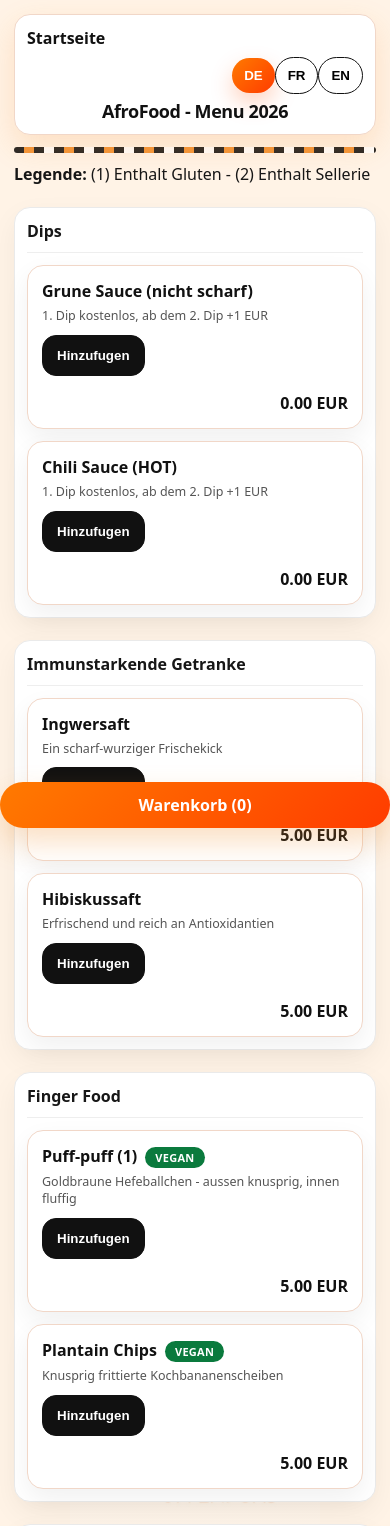
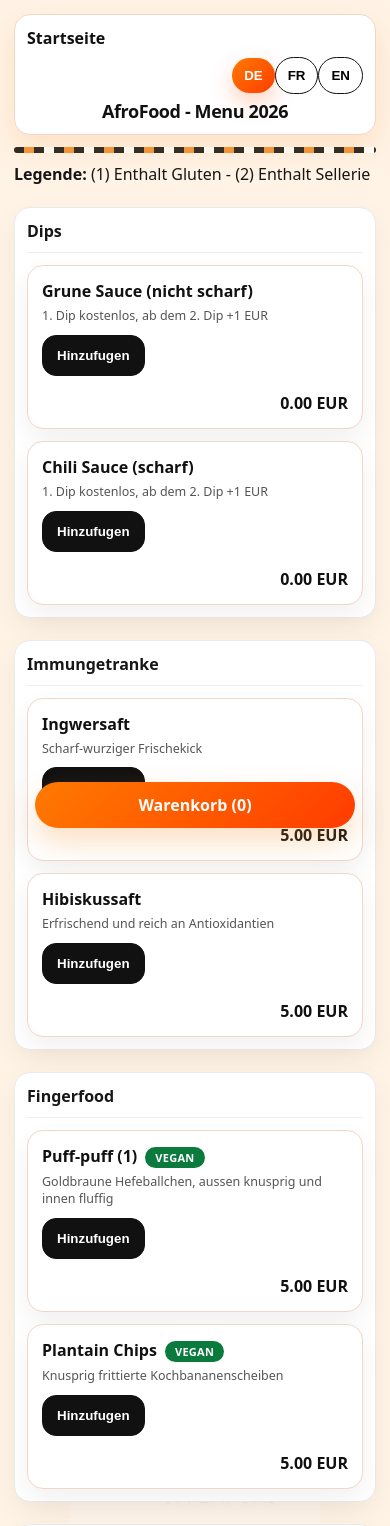
Before and after one commit to fossodjateng-gif/afrofood-app, a Next.js app: page /menu in a window 390 px wide. Shown: the top 1526 px of the page. Built offline with nearby package versions, Linux system fonts and the light colour scheme.

Commit message:
ui: align cart design with menu and shorten mobile cart bar

```diff
--- a/src/app/globals.css
+++ b/src/app/globals.css
@@ -201,7 +201,7 @@ a {
 }
 
   .af-mobile-cartbtn {
-    width: 100%;
+    width: min(320px, 100%);
     padding: 14px;
     border-radius: 999px;
     background: linear-gradient(135deg, #ff7a00, #ff3c00);
@@ -223,6 +223,9 @@ a {
 }
 
 .af-mobile-cartbtn {
+  width: auto;
+  min-width: 220px;
+  max-width: calc(100vw - 32px);
   background: linear-gradient(135deg, #ff7a00, #ff3c00);
   color: white;
   padding: 14px 22px;
--- a/src/app/menu/page.tsx
+++ b/src/app/menu/page.tsx
@@ -145,7 +145,7 @@ const UI = {
     alignItems: "center",
     justifyContent: "center",
     gap: 8,
-    width: "100%",
+    width: "min(320px, 100%)",
     padding: "12px 16px",
     borderRadius: 999,
     border: "none",
@@ -157,115 +157,213 @@ const UI = {
   } as React.CSSProperties,
 };
 
+type LocalizedText = Record<Lang, string>;
+
 type MenuItem = {
-  id?: string;
-  name: string;
+  id: string;
+  name: LocalizedText;
   price: number;
-  desc?: string;
-  tags?: string[];
+  desc?: LocalizedText;
+  tags?: Array<"VEGAN" | "CHICKEN">;
 };
 
 type Section = {
-  title: string;
+  id: string;
+  title: LocalizedText;
   items: MenuItem[];
 };
 
 const sections: Section[] = [
   {
-    title: "Dips",
+    id: "dips",
+    title: { de: "Dips", fr: "Dips", en: "Dips" },
     items: [
       {
         id: "dip-green",
-        name: "Grune Sauce (nicht scharf)",
+        name: {
+          de: "Grune Sauce (nicht scharf)",
+          fr: "Sauce verte (douce)",
+          en: "Green sauce (mild)",
+        },
         price: 0,
-        desc: "1. Dip kostenlos, ab dem 2. Dip +1 EUR",
+        desc: {
+          de: "1. Dip kostenlos, ab dem 2. Dip +1 EUR",
+          fr: "1er dip gratuit, a partir du 2e dip +1 EUR",
+          en: "1st dip free, from the 2nd dip +1 EUR",
+        },
       },
       {
         id: "dip-chili",
-        name: "Chili Sauce (HOT)",
+        name: {
+          de: "Chili Sauce (scharf)",
+          fr: "Sauce chili (piquante)",
+          en: "Chili sauce (hot)",
+        },
         price: 0,
-        desc: "1. Dip kostenlos, ab dem 2. Dip +1 EUR",
+        desc: {
+          de: "1. Dip kostenlos, ab dem 2. Dip +1 EUR",
+          fr: "1er dip gratuit, a partir du 2e dip +1 EUR",
+          en: "1st dip free, from the 2nd dip +1 EUR",
+        },
       },
     ],
   },
   {
-    title: "Immunstarkende Getranke",
+    id: "drinks",
+    title: { de: "Immungetranke", fr: "Boissons bien-etre", en: "Wellness drinks" },
     items: [
-      { name: "Ingwersaft", price: 5, desc: "Ein scharf-wurziger Frischekick" },
       {
-        name: "Hibiskussaft",
+        id: "ingwersaft",
+        name: { de: "Ingwersaft", fr: "Jus de gingembre", en: "Ginger juice" },
         price: 5,
-        desc: "Erfrischend und reich an Antioxidantien",
+        desc: {
+          de: "Scharf-wurziger Frischekick",
+          fr: "Boisson vive et epicee au gingembre",
+          en: "Fresh and spicy ginger boost",
+        },
+      },
+      {
+        id: "hibiskussaft",
+        name: { de: "Hibiskussaft", fr: "Jus d'hibiscus", en: "Hibiscus juice" },
+        price: 5,
+        desc: {
+          de: "Erfrischend und reich an Antioxidantien",
+          fr: "Rafraichissant et riche en antioxydants",
+          en: "Refreshing and rich in antioxidants",
+        },
       },
     ],
   },
   {
-    title: "Finger Food",
+    id: "finger-food",
+    title: { de: "Fingerfood", fr: "Finger food", en: "Finger food" },
     items: [
       {
-        name: "Puff-puff (1)",
+        id: "puff-puff-1",
+        name: { de: "Puff-puff (1)", fr: "Puff-puff (1)", en: "Puff-puff (1)" },
         price: 5,
-        desc: "Goldbraune Hefeballchen - aussen knusprig, innen fluffig",
+        desc: {
+          de: "Goldbraune Hefeballchen, aussen knusprig und innen fluffig",
+          fr: "Beignets dores, croustillants dehors et moelleux dedans",
+          en: "Golden dough balls, crispy outside and fluffy inside",
+        },
         tags: ["VEGAN"],
       },
       {
-        name: "Plantain Chips",
+        id: "plantain-chips",
+        name: { de: "Plantain Chips", fr: "Chips de plantain", en: "Plantain chips" },
         price: 5,
-        desc: "Knusprig frittierte Kochbananenscheiben",
+        desc: {
+          de: "Knusprig frittierte Kochbananenscheiben",
+          fr: "Tranches de plantain frites et croustillantes",
+          en: "Crispy fried plantain slices",
+        },
         tags: ["VEGAN"],
       },
     ],
   },
   {
-    title: "Afrika besuchen",
+    id: "africa-tour",
+    title: { de: "Afrika entdecken", fr: "Voyage en Afrique", en: "Taste of Africa" },
     items: [
       {
-        name: "BHB (1)(2) (Kamerun) - Veganer Teller",
+        id: "bhb-1-2-kamerun-veganer-teller",
+        name: {
+          de: "BHB (1)(2) (Kamerun) - Veganer Teller",
+          fr: "BHB (1)(2) (Cameroun) - Assiette vegane",
+          en: "BHB (1)(2) (Cameroon) - Vegan plate",
+        },
         price: 15,
-        desc: "Gewurzter Bohneneintopf, serviert mit Maisbrei und frittierte Hefeballchen",
+        desc: {
+          de: "Gewurzter Bohneneintopf mit Maisbrei und Puff-puff",
+          fr: "Haricot epice avec Bouillie de mais et puff-puff",
+          en: "Spiced bean stew with corn mash and puff-puff",
+        },
         tags: ["VEGAN"],
       },
       {
-        name: "Attieke Poulet (2) (Elfenbeinkuste)",
+        id: "attieke-poulet-2-elfenbeinkuste",
+        name: {
+          de: "Attieke Poulet (2) (Elfenbeinkuste)",
+          fr: "Attieke Poulet (2) (Cote d'Ivoire)",
+          en: "Attieke Chicken (2) (Ivory Coast)",
+        },
         price: 15,
-        desc: "Lockerer Maniok-Semole mit gegrilltem Pollo Fino, serviert mit frischen Tomaten-Gurken-Zwiebel-Salat",
+        desc: {
+          de: "Maniok-Semola mit gegrilltem Pollo Fino und Tomaten-Zwiebel-Gurken Salat",
+          fr: "Semoule de manioc avec pollo fino grille et Salade de tomates, oignons et concombres",
+          en: "Cassava semolina with grilled pollo fino and Tomato, onion and cucumber salad",
+        },
         tags: ["CHICKEN"],
       },
       {
-        name: "Batbout mit Hahnchenfullung (2) (Marokko)",
+        id: "batbout-mit-hahnchenfullung-2-marokko",
+        name: {
+          de: "Batbout mit Hahnchenfullung (2) (Marokko)",
+          fr: "Batbout au poulet (2) (Maroc)",
+          en: "Batbout with chicken filling (2) (Morocco)",
+        },
         price: 15,
-        desc: "Marokkanische Fladenbroten mit gegrilltem Pollo Fino, serviert mit Tomaten und Salat",
+        desc: {
+          de: "Marokkanisches Fladenbrot mit gegrilltem Pollo Fino, Tomaten und Salat",
+          fr: "Pain marocain garni de pollo fino grille, tomates et salade",
+          en: "Moroccan flatbread with grilled pollo fino, tomatoes and salad",
+        },
         tags: ["CHICKEN"],
       },
     ],
   },
   {
-    title: "Fusion",
+    id: "fusion",
+    title: { de: "Fusion", fr: "Fusion", en: "Fusion" },
     items: [
       {
-        name: "Pollo Fino (2)",
+        id: "pollo-fino-2",
+        name: { de: "Pollo Fino (2)", fr: "Pollo Fino (2)", en: "Pollo Fino (2)" },
         price: 10,
-        desc: "Zart gegrilltes Hahnchenfleisch serviert mit frittierte Kochbananenscheiben und Hefeballchen",
+        desc: {
+          de: "Gegrilltes Hahnchen mit Plantain Chips und Puff-puff",
+          fr: "Poulet grille avec chips de plantain et puff-puff",
+          en: "Grilled chicken with plantain chips and puff-puff",
+        },
         tags: ["CHICKEN"],
       },
       {
-        name: "BH (1)(2)",
+        id: "bh-1-2",
+        name: { de: "BH (1)(2)", fr: "BH (1)(2)", en: "BH (1)(2)" },
         price: 10,
-        desc: "Gewurzter Bohneneintopf, serviert mit frittierten Hefeballchen und Kochbananenscheiben",
+        desc: {
+          de: "Gewurzter Bohneneintopf mit Puff-puff und Plantain Chips",
+          fr: "Haricot epice avec puff-puff et chips de plantain",
+          en: "Spiced bean stew with puff-puff and plantain chips",
+        },
         tags: ["VEGAN"],
       },
       {
-        name: "Batbout mit Bohnenfullung (2)",
+        id: "batbout-mit-bohnenfullung-2",
+        name: {
+          de: "Batbout mit Bohnenfullung (2)",
+          fr: "Batbout aux haricots (2)",
+          en: "Batbout with bean filling (2)",
+        },
         price: 10,
-        desc: "Marokkanische Fladenbroten mit gewurzten Bohneneintopf, serviert mit Tomaten und Salat",
+        desc: {
+          de: "Marokkanisches Fladenbrot mit gewurzten Bohnen, Tomaten und Salat",
+          fr: "Pain marocain garni de haricot epice, tomates et salade",
+          en: "Moroccan flatbread with spiced bean stew, tomatoes and salad",
+        },
         tags: ["VEGAN"],
       },
     ],
   },
 ];
 
-function Tag({ label }: { label: string }) {
+function Tag({ label, lang }: { label: "VEGAN" | "CHICKEN"; lang: Lang }) {
   const bg = label === "VEGAN" ? "#0A7A3D" : BRAND.orange;
+  const text =
+    label === "VEGAN"
+      ? { de: "VEGAN", fr: "VEGAN", en: "VEGAN" }[lang]
+      : { de: "HUHN", fr: "POULET", en: "CHICKEN" }[lang];
   return (
     <span
       style={{
@@ -281,7 +379,7 @@ function Tag({ label }: { label: string }) {
         letterSpacing: 0.3,
       }}
     >
-      {label}
+      {text}
     </span>
   );
 }
@@ -369,25 +467,25 @@ export default function MenuPage() {
 
         {/* sections */}
         {sections.map((sec) => (
-          <section key={sec.title} style={UI.section} className="af-section">
+          <section key={sec.id} style={UI.section} className="af-section">
             <h2 style={UI.sectionTitle} className="af-section-title">
-              {sec.title}
+              {sec.title[lang]}
             </h2>
 
             <div style={UI.grid}>
               {sec.items.map((it) => (
-                <div key={it.name} style={UI.card} className="af-card">
+                <div key={it.id} style={UI.card} className="af-card">
                   <div>
                     <div style={UI.name}>
-                      {it.name}
+                      {it.name[lang]}
                       {it.tags?.map((tg) => (
-                        <Tag key={tg} label={tg} />
+                        <Tag key={tg} label={tg} lang={lang} />
                       ))}
                     </div>
 
                     {it.desc && (
                       <div style={UI.desc} className="af-desc">
-                        {it.desc}
+                        {it.desc[lang]}
                       </div>
                     )}
 
@@ -396,10 +494,8 @@ export default function MenuPage() {
                       style={UI.btn}
                       onClick={() => {
                         addToCart({
-                          id:
-                            it.id ??
-                            it.name.toLowerCase().replace(/[^a-z0-9]+/g, "-"),
-                          name: it.name,
+                          id: it.id,
+                          name: it.name[lang],
                           price: it.price,
                           redSauce: false,
                           extraRedSauceQty: 0,
--- a/src/lib/translations.ts
+++ b/src/lib/translations.ts
@@ -37,10 +37,10 @@ export const translations = {
     cart_dips_note: "(ab dem 2. Dip)",
     cart_remove: "Loschen",
     cart_payment_title: "Zahlung",
-    cart_payment_cash: "Barzahlung (Cash)",
+    cart_payment_cash: "Barzahlung",
     cart_payment_paypal: "PayPal",
-    cart_payment_card: "Karte (vor Ort)",
-    cart_name_label: "Name (optional)",
+    cart_payment_card: "Karte",
+    cart_name_label: "Bemerkung",
     cart_name_placeholder: "z.B. Anaclet",
     cart_open_paypal: "PayPal offnen",
     cart_missing_paypal: "PayPal Email fehlt (ENV).",
@@ -91,10 +91,10 @@ export const translations = {
     cart_dips_note: "(a partir du 2e dip)",
     cart_remove: "Suppr",
     cart_payment_title: "Paiement",
-    cart_payment_cash: "Paiement espece (Cash)",
+    cart_payment_cash: "Paiement espece",
     cart_payment_paypal: "PayPal",
-    cart_payment_card: "Carte (sur place)",
-    cart_name_label: "Nom (optionnel)",
+    cart_payment_card: "Carte",
+    cart_name_label: "Remarque",
     cart_name_placeholder: "ex. Anaclet",
     cart_open_paypal: "Ouvrir PayPal",
     cart_missing_paypal: "Email PayPal manquant (ENV).",
@@ -145,10 +145,10 @@ export const translations = {
     cart_dips_note: "(from the 2nd dip)",
     cart_remove: "Remove",
     cart_payment_title: "Payment",
-    cart_payment_cash: "Cash payment",
+    cart_payment_cash: "Cash",
     cart_payment_paypal: "PayPal",
-    cart_payment_card: "Card (on site)",
-    cart_name_label: "Name (optional)",
+    cart_payment_card: "Card",
+    cart_name_label: "Note",
     cart_name_placeholder: "e.g. Anaclet",
     cart_open_paypal: "Open PayPal",
     cart_missing_paypal: "Missing PayPal email (ENV).",
```
Also changed, not shown: src/app/cart/page.tsx (+22 -19 lines).
